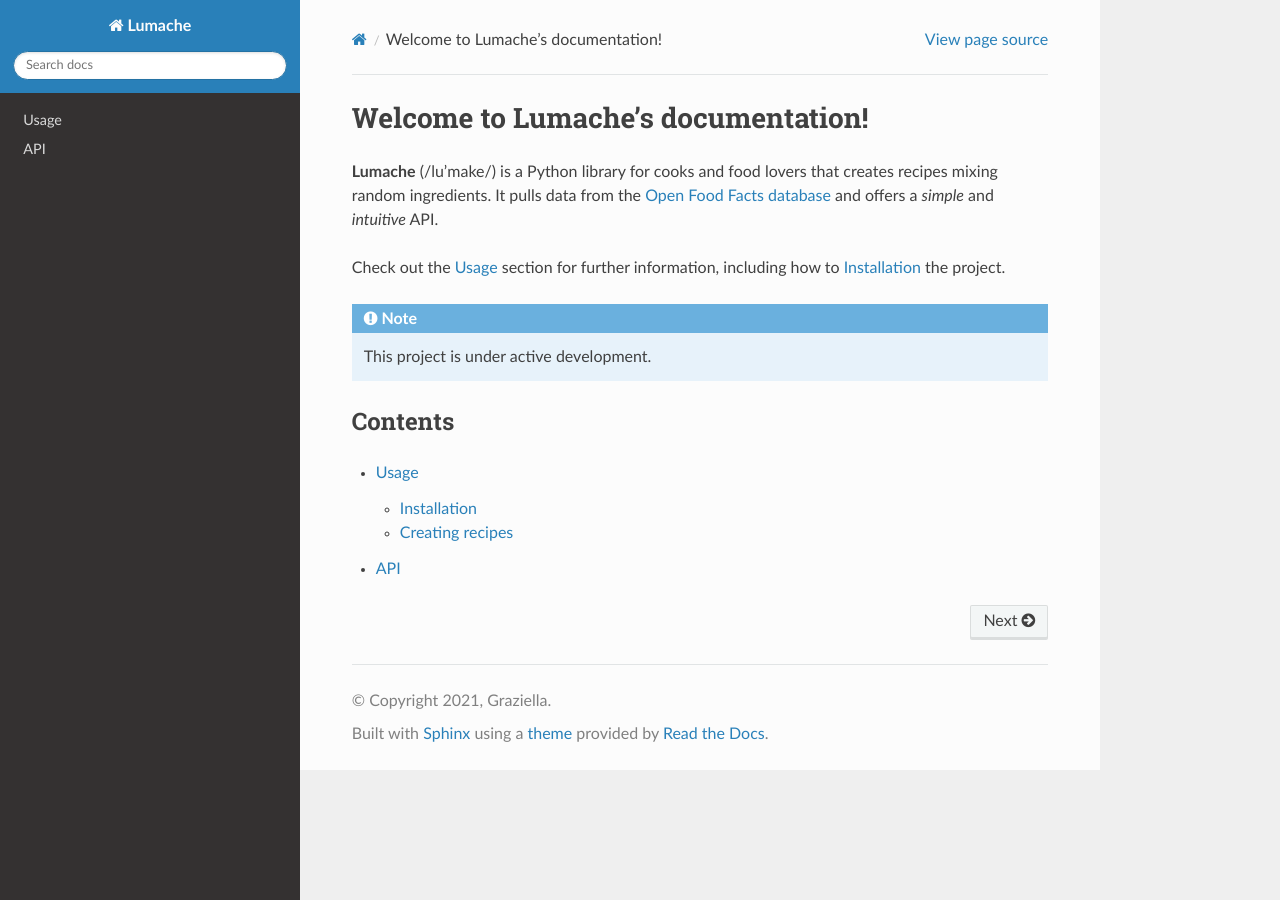
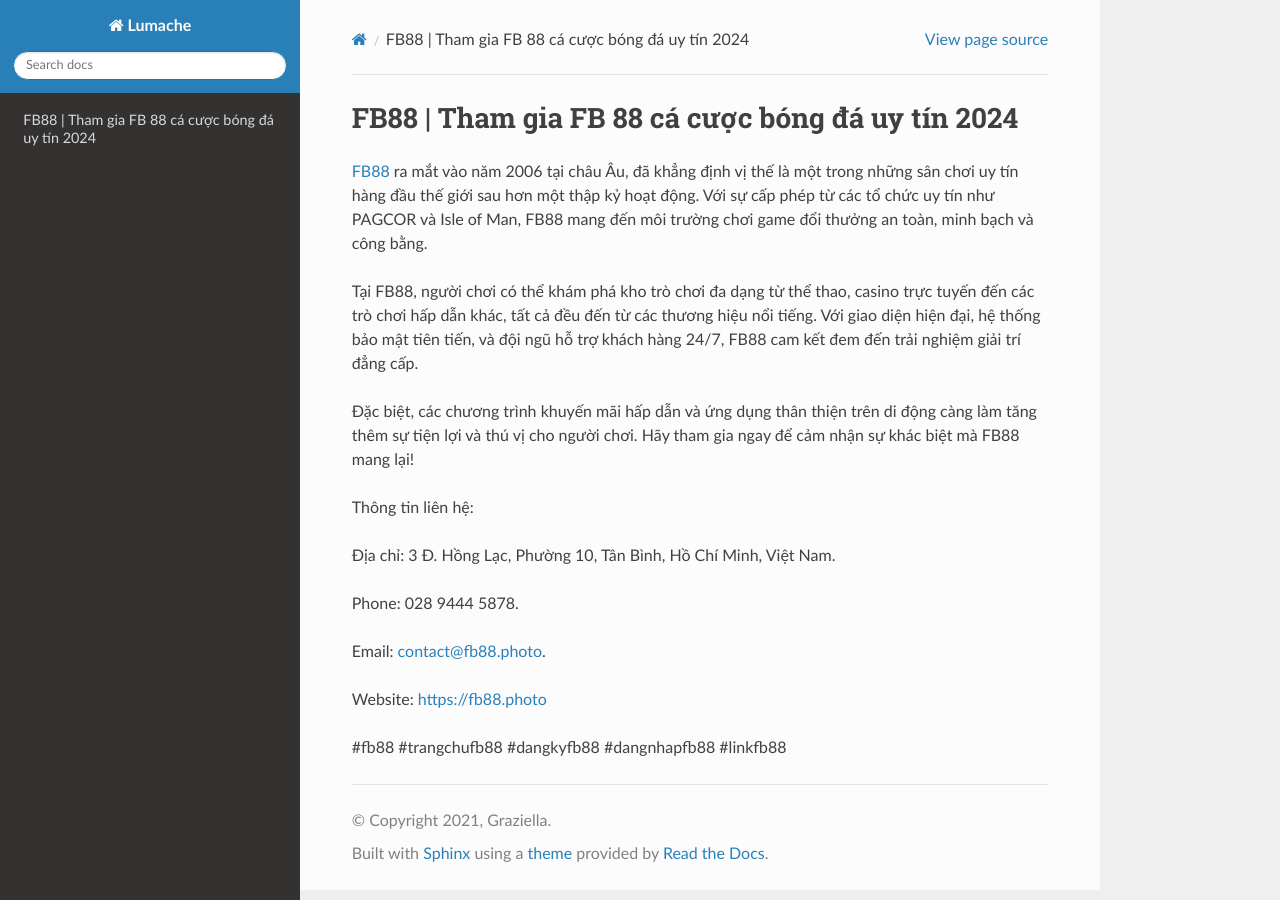
Before and after one commit to parkisngan19/fb88photo1link, a Sphinx documentation site: the page built from docs/source/index.rst, in a window 1280 px wide. Built offline with Sphinx 7.4.7 and the Read the Docs theme 3.1.0, drawn with Linux system fonts in a browser that asks for light colours.

Commit message:
Update index.rst

```diff
--- a/docs/source/index.rst
+++ b/docs/source/index.rst
@@ -1,22 +1,20 @@
-Welcome to Lumache's documentation!
+FB88 | Tham gia FB 88 cá cược bóng đá uy tín 2024
 ===================================
 
-**Lumache** (/lu'make/) is a Python library for cooks and food lovers
-that creates recipes mixing random ingredients.
-It pulls data from the `Open Food Facts database <https://world.openfoodfacts.org/>`_
-and offers a *simple* and *intuitive* API.
+`FB88 <https://fb88.photo>`_ ra mắt vào năm 2006 tại châu Âu, đã khẳng định vị thế là một trong những sân chơi uy tín hàng đầu thế giới sau hơn một thập kỷ hoạt động. Với sự cấp phép từ các tổ chức uy tín như PAGCOR và Isle of Man, FB88 mang đến môi trường chơi game đổi thưởng an toàn, minh bạch và công bằng.
 
-Check out the :doc:`usage` section for further information, including
-how to :ref:`installation` the project.
+Tại FB88, người chơi có thể khám phá kho trò chơi đa dạng từ thể thao, casino trực tuyến đến các trò chơi hấp dẫn khác, tất cả đều đến từ các thương hiệu nổi tiếng. Với giao diện hiện đại, hệ thống bảo mật tiên tiến, và đội ngũ hỗ trợ khách hàng 24/7, FB88 cam kết đem đến trải nghiệm giải trí đẳng cấp.
 
-.. note::
+Đặc biệt, các chương trình khuyến mãi hấp dẫn và ứng dụng thân thiện trên di động càng làm tăng thêm sự tiện lợi và thú vị cho người chơi. Hãy tham gia ngay để cảm nhận sự khác biệt mà FB88 mang lại!
 
-   This project is under active development.
+Thông tin liên hệ:
 
-Contents
---------
+Địa chỉ: 3 Đ. Hồng Lạc, Phường 10, Tân Bình, Hồ Chí Minh, Việt Nam.
 
-.. toctree::
+Phone: 028 9444 5878.
 
-   usage
-   api
+Email: contact@fb88.photo.
+
+Website: https://fb88.photo
+
+#fb88 #trangchufb88 #dangkyfb88 #dangnhapfb88 #linkfb88
```
